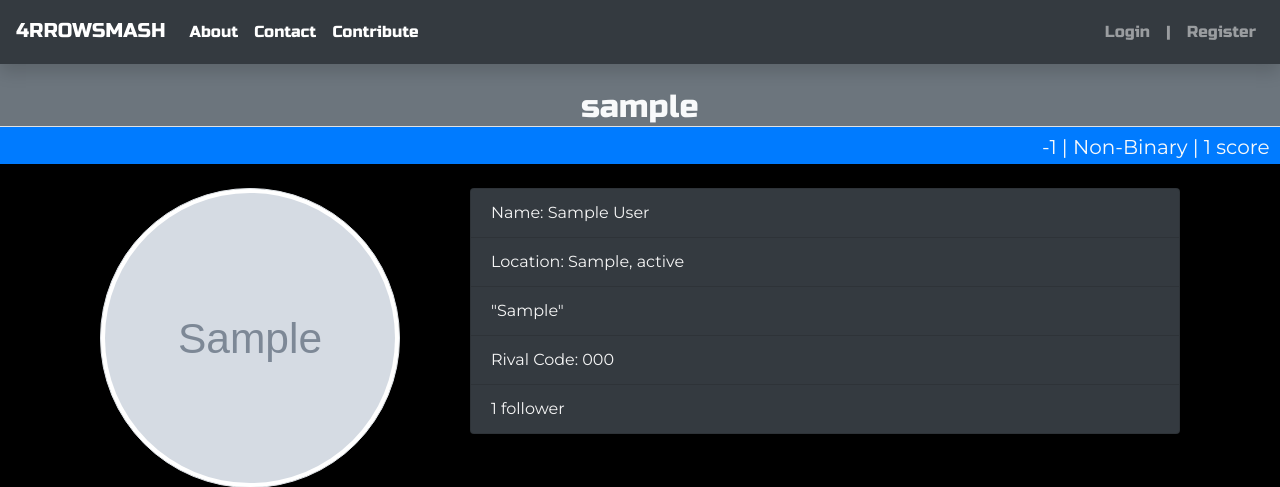
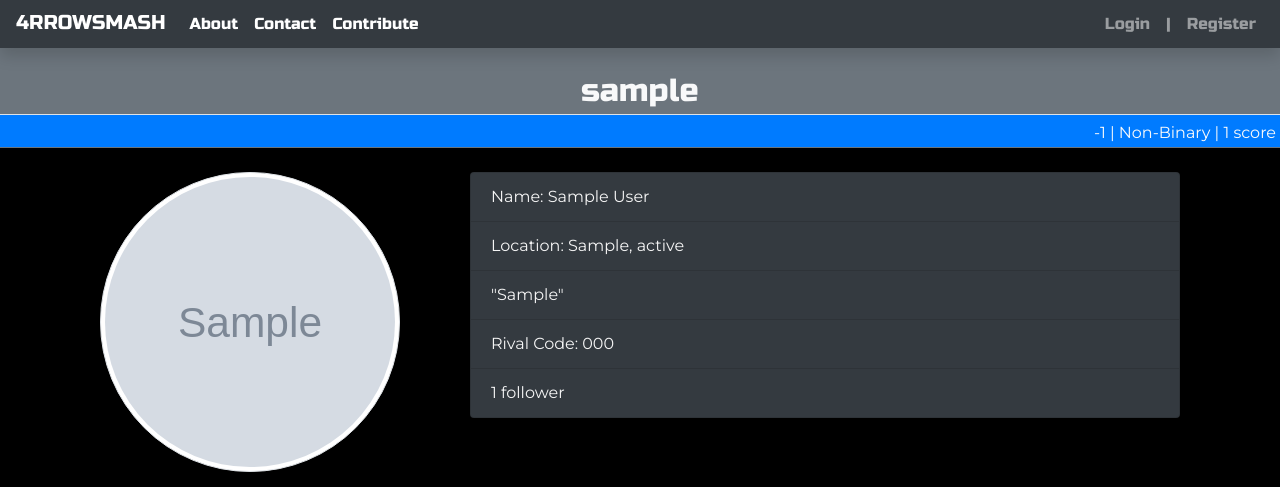
Before and after one commit to tonytornado/Arrowsmash, a Django app: page /i/profile/1/ in a window 1280 px wide. Shown: the top 487 px of the page. Run offline with Django 3.2, Linux system fonts and the light colour scheme; tables that the repository leaves empty hold one stand-in row (values such as "Sample post"); grey boxes marked "Sample" are stand-in pictures; some libraries are stand-ins or nearby versions.

Commit message:
Cleaned up the user interface for the scores and profile viewers.

```diff
--- a/Scores/models.py
+++ b/Scores/models.py
@@ -107,7 +107,7 @@ class Score(models.Model):
                 else:
                     return "Green [Great Full Combo]"
             else:
-                return "Blue [Good Full Combo"
+                return "Blue [Good Full Combo]"
         else:
             return False
 
--- a/templates/base.html
+++ b/templates/base.html
@@ -13,14 +13,14 @@
     <link rel="stylesheet" href="{% static 'Accounts/css/main.css' %}">
 </head>
 <body>
-<nav class="navbar navbar-expand-md navbar-dark bg-dark shadow">
+<nav class="navbar navbar-expand-md navbar-dark bg-dark shadow py-0">
     <h2><a class="navbar-brand" href="{% url 'home' %}">4RROWSMASH</a></h2>
     <button class="navbar-toggler" type="button" data-toggle="collapse" data-target="#navbarNavDropdown"
             aria-controls="navbarNavDropdown" aria-expanded="false" aria-label="Toggle navigation">
         <span class="navbar-toggler-icon"></span>
     </button>
     <div class="collapse navbar-collapse justify-content-between" id="navbarNavDropdown">
-        <ul class="navbar-nav">
+        <ul class="navbar-nav py-0">
             {% if user.is_authenticated %}
                 <li class="nav-item active">
                     <a class="nav-link" href="{% url 'Tourney:tournament-list' %}">Tournaments</a>
--- a/templates/profiles/profile-view.html
+++ b/templates/profiles/profile-view.html
@@ -6,12 +6,14 @@
     Profile View
 {% endblock %}
 {% block page-title %}
-    <h2 class="mb-0">{{ profile.user.username }}</h2>
+    <h2 class="mb-1">{{ profile.user.username }}</h2>
 {% endblock %}
 {% block page-sub-title %}
-    <p class="text-right border-top bg-primary py-2 mb-1">{{ profile.age }} | {{ profile.get_gender_display }}
+    <p class="text-right border-top bg-primary p-1">
+        <small>{{ profile.age }} | {{ profile.get_gender_display }}
             | {{ profile.score_set.count }}
-        score{{ profile.score_set.count|pluralize }} &nbsp;</p>
+            score{{ profile.score_set.count|pluralize }} </small>
+    </p>
 {% endblock %}
 
 {% block content %}
@@ -91,9 +93,9 @@
                     {% for score in profile.score_set.all %}
                         <tr>
                             <td scope="col">
-                                {{ score.date }}</td>
-                            <td>{{ score.song }}</td>
-                            <td>{{ score.score_rank }}</td>
+                                {{ score.date|date }}</td>
+                            <td>{{ score.song.name }} [{{ score.song.difficulty }}]</td>
+                            <td>{{ score.letter_grade }}</td>
                             <td>{{ score.ex }}</td>
                         </tr>
                     {% endfor %}
```
Also changed, not shown: templates/scores/score-detail.html (+4 -4 lines).
